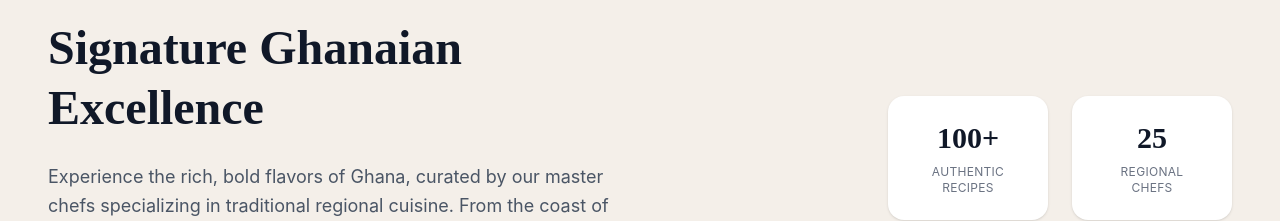
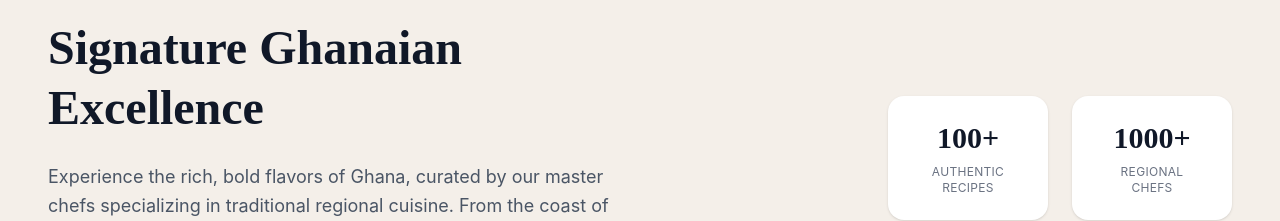
Before and after one commit to Christianakobiah/Eat4me, a React (Vite) app: page / in a window 1280 px wide. Shown: the part 842-1063 px from the top of the page. Built offline with nearby package versions, Linux system fonts and the light colour scheme.

Commit message:
New changes

```diff
--- a/src/components/SignatureGhanaianExcellence.tsx
+++ b/src/components/SignatureGhanaianExcellence.tsx
@@ -68,7 +68,7 @@ const SignatureGhanaianExcellence: React.FC = () => {
             </div>
 
             <div className="bg-white shadow-sm rounded-2xl px-8 py-6 text-center w-40">
-              <h3 className="text-3xl font-bold text-gray-900">25</h3>
+              <h3 className="text-3xl font-bold text-gray-900">1000+</h3>
               <p className="text-xs uppercase tracking-wide text-gray-500 mt-2">
                 Regional Chefs
               </p>
```
